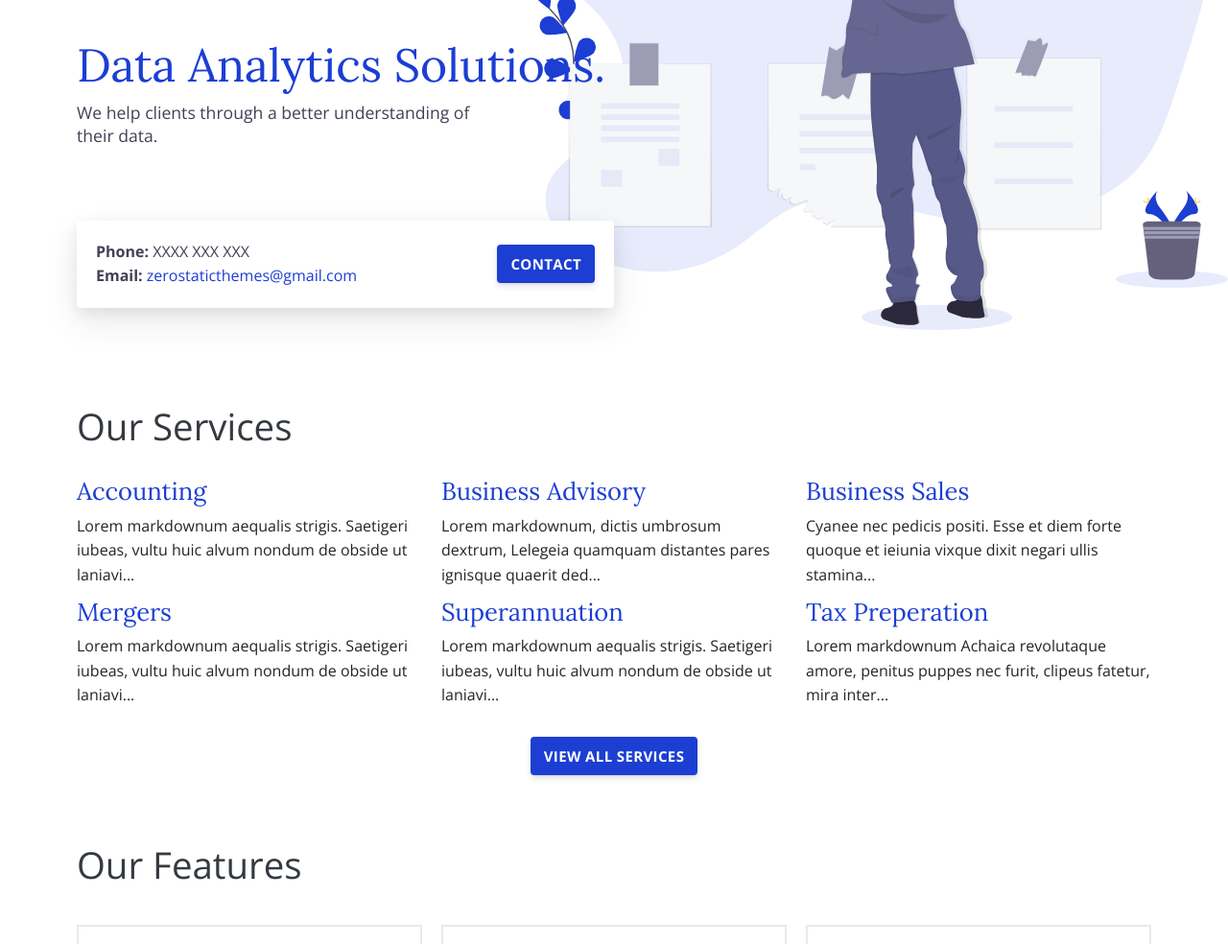
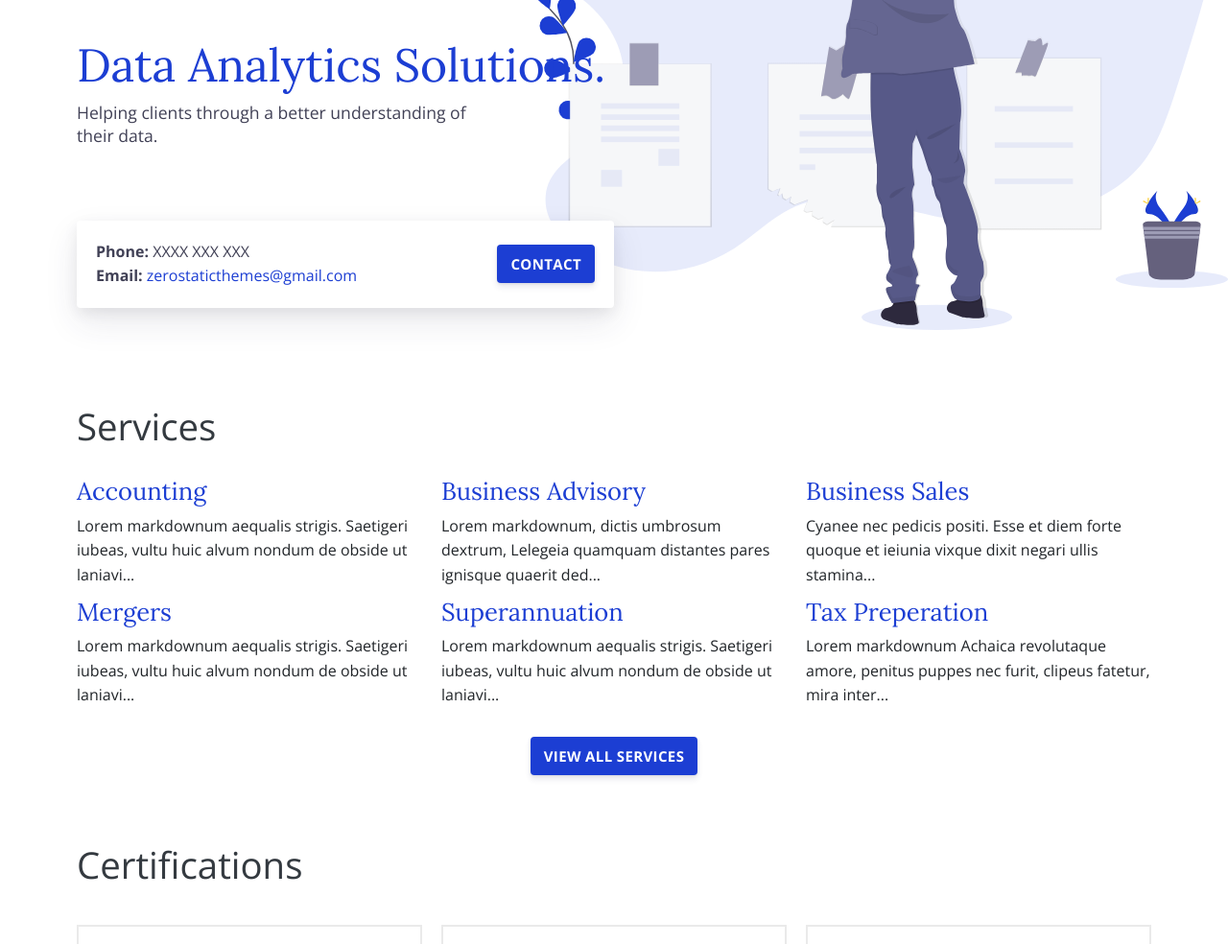
Before and after one commit to SRFAnalytics/srfanalytics.github.io, a Jekyll site: the page built from index.html, in a window 1280 px wide. Shown: the part 211-1195 px from the top of the page at 96% size. Built offline with Jekyll 4.4.1, drawn with Linux system fonts in a browser that asks for light colours.

Commit message:
Update index.html

```diff
--- a/index.html
+++ b/index.html
@@ -7,7 +7,7 @@ bodyClass: page-home
 <div class="intro pb-4">
   <div class="container">
     <h1>Data Analytics Solutions.</h1>
-    <p>We help clients through a better understanding of their data.</p>
+    <p>Helping clients through a better understanding of their data.</p>
   </div>
 </div>
 
@@ -30,7 +30,7 @@ bodyClass: page-home
 <div class="container pt-8 pt-md-10">
   <div class="row justify-content-start">
     <div class="col-12">
-      <h2 class="title-3 text-dark mb-3">Our Services</h2>
+      <h2 class="title-3 text-dark mb-3">Services</h2>
     </div>
     {% for service in site.services %}
     <div class="col-12 col-md-4 mb-1">
@@ -53,7 +53,7 @@ bodyClass: page-home
 <div class="container pt-5 pb-5 pt-md-7 pb-md-7">
   <div class="row justify-content-center">
     <div class="col-12">
-      <h2 class="title-3 text-dark mb-4">Our Features</h2>
+      <h2 class="title-3 text-dark mb-4">Certifications</h2>
     </div>
     {% for feature in site.data.features %}
     <div class="col-12 col-md-6 col-lg-4 mb-2">
```
